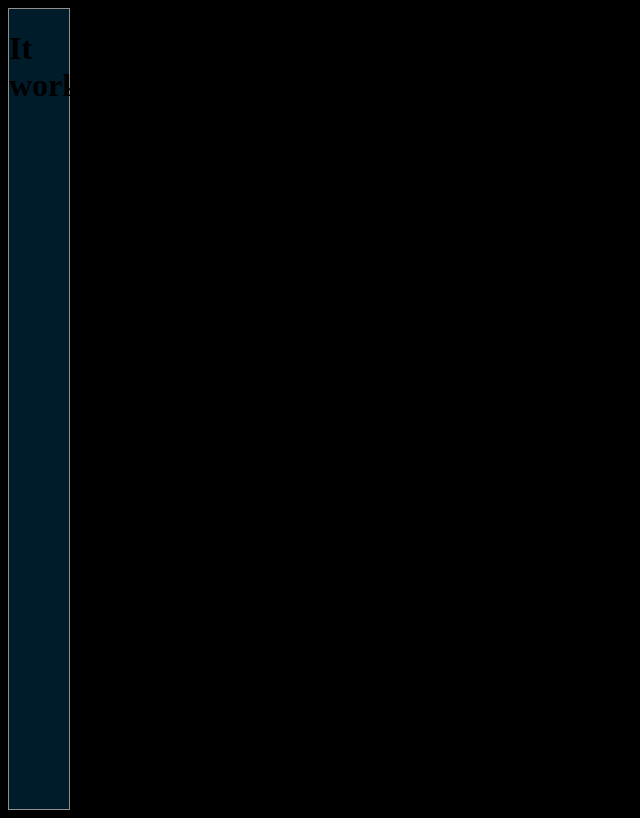
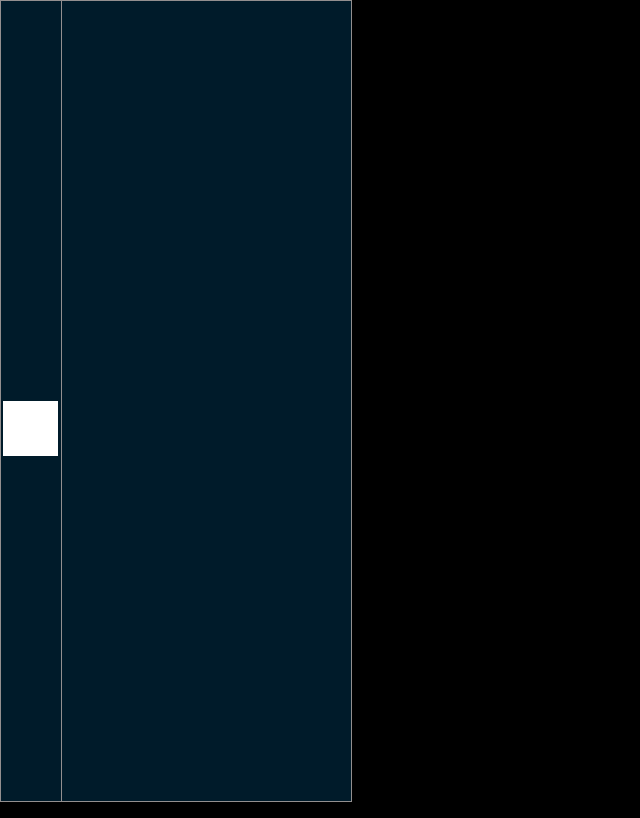
Before and after one commit to jasonClifford/OCM, a React app: page / in a window 1280 px wide. Shown: the whole page, without its empty margins (0-640 px from the left). Built offline with nearby package versions, Linux system fonts and the light colour scheme; the HTML template or start-up script is replaced by a standard one.

Commit message:
Added the Left menu and tab also an alert button stand in for the animated hamberger btn

```diff
--- a/Routs/Pages/Home/Layout/Components/HeaderLeft.js
+++ b/Routs/Pages/Home/Layout/Components/HeaderLeft.js
@@ -1,10 +1,17 @@
 import React from "react";
 
 export default class HeaderLeft extends React.Component {
+  _MenuOpen(){
+    alert("clicked");
+}
+
     render(){
       return (
-        <div id="LeftBar1">
-          <h1>It workssss</h1>
+        <div id="MenuBar1">
+          <div id="MenuBtn" onClick={this._MenuOpen.bind(this)} ></div>
+
+
+
         </div>
       );
     }
--- /dev/null
+++ b/Routs/Pages/Home/Layout/Components/HeaderTab.js
@@ -0,0 +1,13 @@
+import React from "react";
+
+export default class HeaderTab extends React.Component {
+  render(){
+      return (
+
+          <div id="MenuTab">
+
+
+          </div>
+      );
+    }
+}
--- a/Routs/Pages/Home/Layout/Layout.js
+++ b/Routs/Pages/Home/Layout/Layout.js
@@ -1,10 +1,13 @@
 import React from "react";
 import HeaderLeft from "./Components/HeaderLeft.js";
+import HeaderTab from "./Components/HeaderTab.js";
+
 export default class Layout extends React.Component {
     render(){
       return (
         <div>
           <HeaderLeft />
+          <HeaderTab />
         </div>
       );
     }
--- a/src/style.scss
+++ b/src/style.scss
@@ -9,6 +9,9 @@ body {
 	overflow-y: hidden;
 	min-height: 800px;
   background-color: $BodyBackColor;
+	margin-top: 0px;
+	margin-left: 0px;
+
 }
 
 #Message {
@@ -16,12 +19,32 @@ body {
   color: $Text1Color;
 }
 
-#LeftBar1 {
+#MenuBar1 {
 	width: 60px;
 	height: 100vh;
 	background-color: $BodyBlue;
-	position: relative;
+	position: absolute;
 	border: 1px solid $BorderWhite;
 	z-index: 50;
-	margin-top: 0px;
+
 }
+
+#MenuTab {
+	width: 350px;
+	height: 100vh;
+	background-color: $BodyBlue;
+	position: absolute;
+	border: 1px solid $BorderWhite;
+	z-index: 30;
+
+}
+#MenuBtn {
+	width:55px;
+	height: 55px;
+	background-color: $Text1Color;
+	z-index: 51;
+	position: relative;
+	margin-left: 2px;
+	margin-top: 50vh;
+
+}
```
